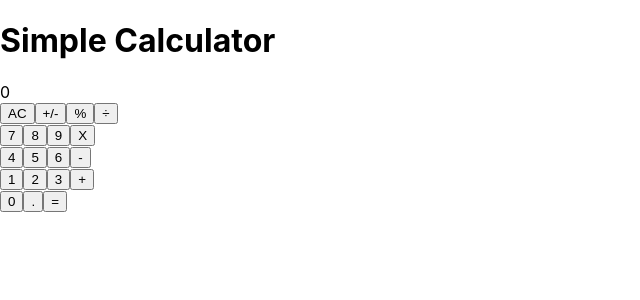
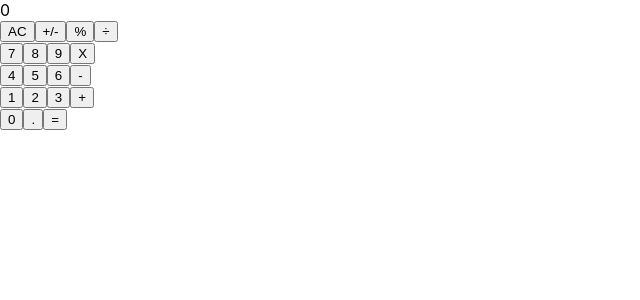
Before and after one commit to JohnHernCode/React-Calculator, a React (Create React App) app: page / in a window 1280 px wide. Shown: the top 300 px of the page, without its empty margins (0-640 px from the left). Built offline with nearby package versions, Linux system fonts and the light colour scheme.

Commit message:
Update App.js with clickhandler and logic

```diff
--- a/src/components/App.js
+++ b/src/components/App.js
@@ -2,29 +2,39 @@ import React, { Component } from 'react';
 import '../App.css';
 import ButtonPanel from './ButtonPanel';
 import Display from './Display';
-// import calculate from '../logic/calculate';
+import calculate from '../logic/calculate';
 
 class App extends Component {
   constructor(props) {
     super(props);
 
     this.state = {
-      result: '',
+      total: null,
+      next: null,
+      // eslint-disable-next-line react/no-unused-state
+      operation: null,
     };
+    this.handleClick = this.handleClick.bind(this);
+  }
+
+  handleClick(buttonName) {
+    const oldState = this.state;
+    this.setState(calculate(oldState, buttonName));
   }
 
   render() {
-    const display = this.state;
+    let calc;
+    const { next, total } = this.state;
+    if (next !== null) {
+      calc = next;
+    } else if (total !== null) {
+      calc = total;
+    }
     return (
-      <>
-        <div>
-          <div className="calculator-body">
-            <h1>Simple Calculator</h1>
-            <Display result={display.result} />
-            <ButtonPanel onClick={this.onClick} />
-          </div>
-        </div>
-      </>
+      <div className="app">
+        <Display calc={calc} />
+        <ButtonPanel clickHandler={this.handleClick} />
+      </div>
     );
   }
 }
```
